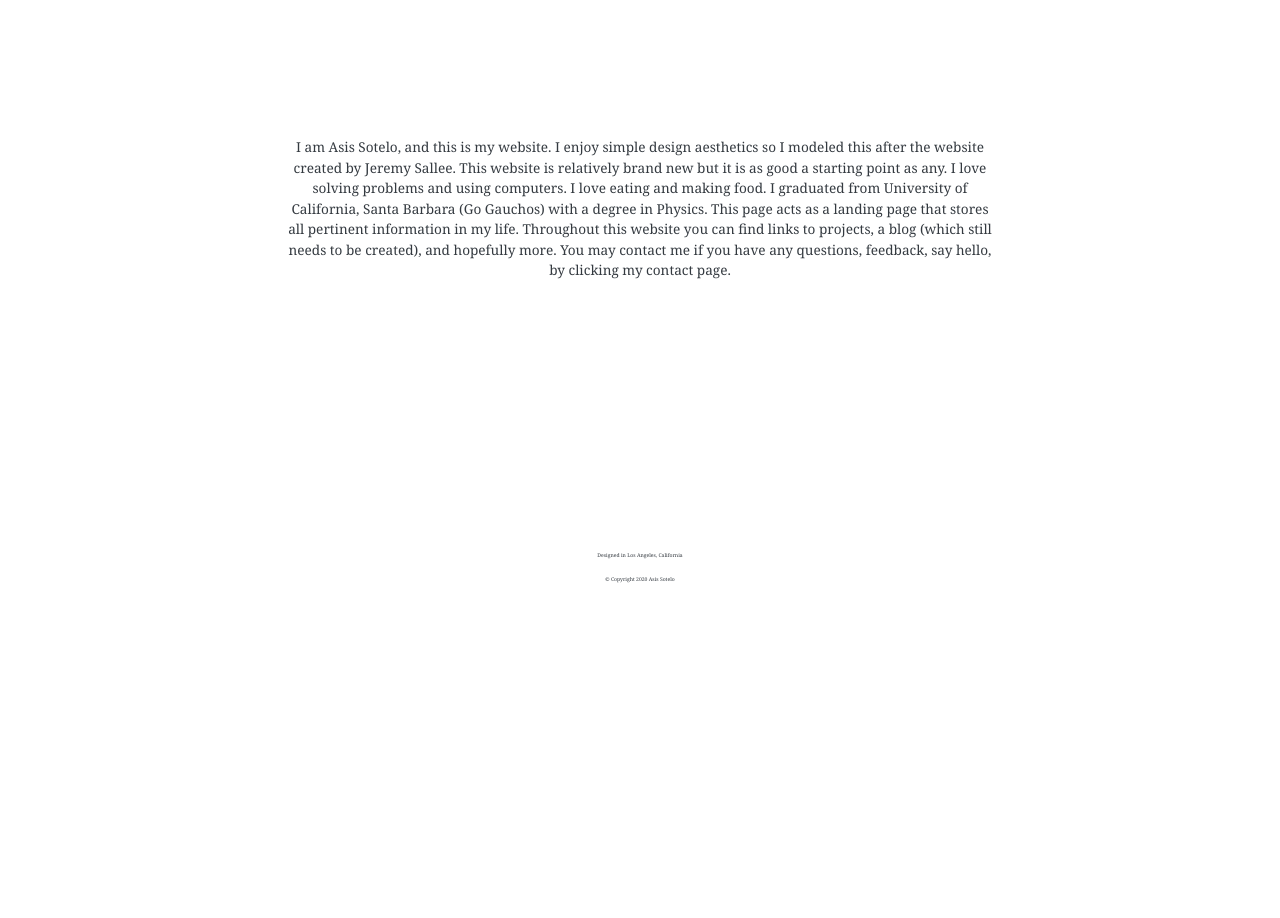
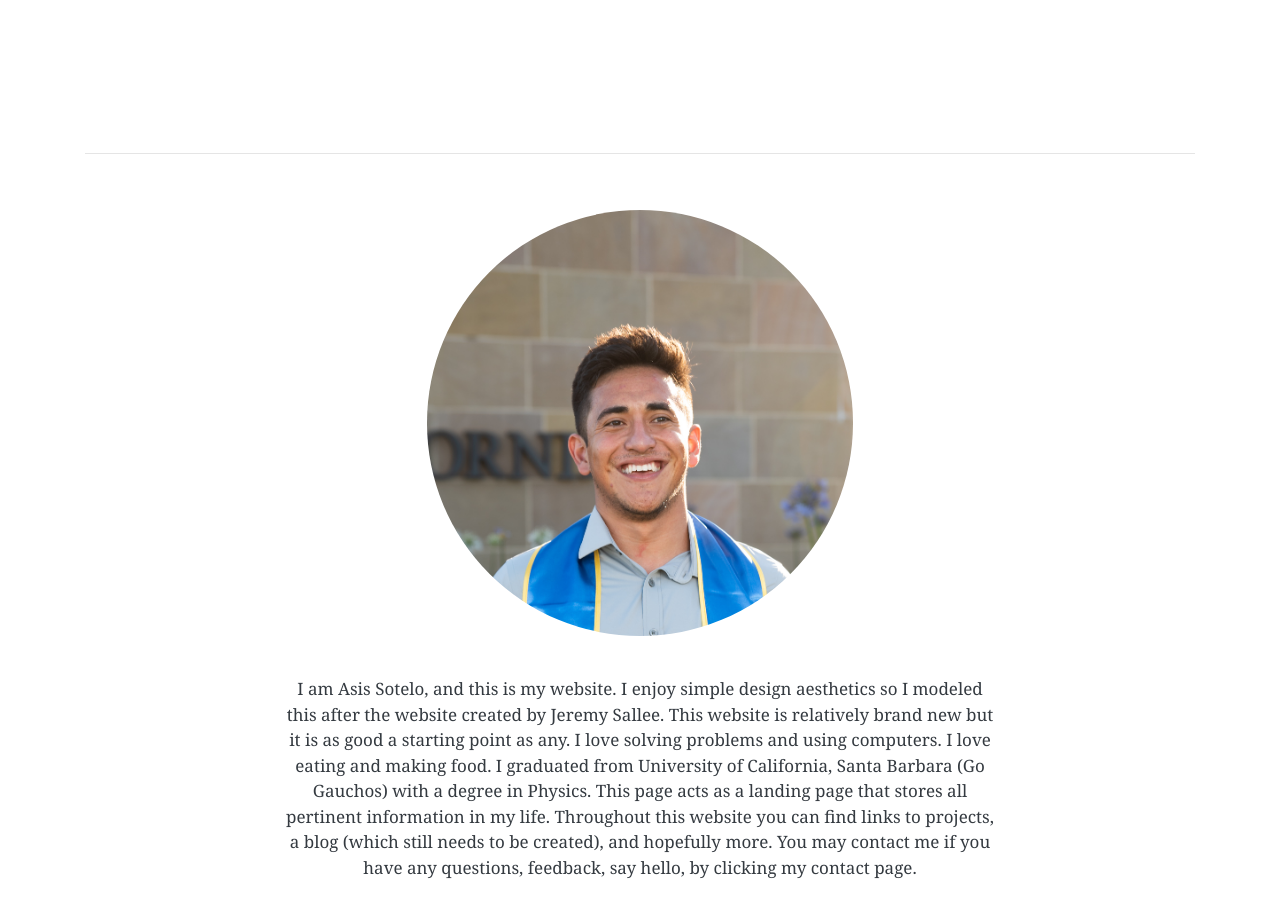
Before and after one commit to AsisASotelo/personal_website, a React (Create React App) app: page /home in a window 1280 px wide. Shown: the part 720-1638 px from the top of the page. Before the commit the page ends 1480 px from the top, so only its background shows below. Built offline with nearby package versions, Linux system fonts and the light colour scheme.

Commit message:
Add Headshot

```diff
--- a/src/component/Home_Component.js
+++ b/src/component/Home_Component.js
@@ -36,8 +36,17 @@ class Home extends React.Component {
                 </div> */}
 
                 <div class="container" key ={key}>
+                <hr></hr>
+                        <Fade bottom>
+                                <div class="row">
+                                    <div class="col-md-8 offset-md-2">
+                                        <img class ="headshot" src= "/assets/images/headshot.jpg"></img>
 
-                        <Fade bottom>
+
+                                    </div>
+
+                                </div>
+
 
                                 <div class="row">
                                     <div class="col-md-8 offset-md-2">
--- a/src/index.css
+++ b/src/index.css
@@ -42,9 +42,19 @@ code {
 }
 
 .blocktext{
-  font-size:80%;
+  font-size:100%;
 }
 
+.headshot{
+  max-width: 60%;
+  border-radius: 50%;
+  margin-top:40px;
+  margin-bottom:40px;
+  margin-left: 10px;
+  margin-right:10px;
+
+
+}
 .intro {
 
   min-height: 100vh;
```
Also changed, not shown: public/assets/images/headshot.jpg (added).
